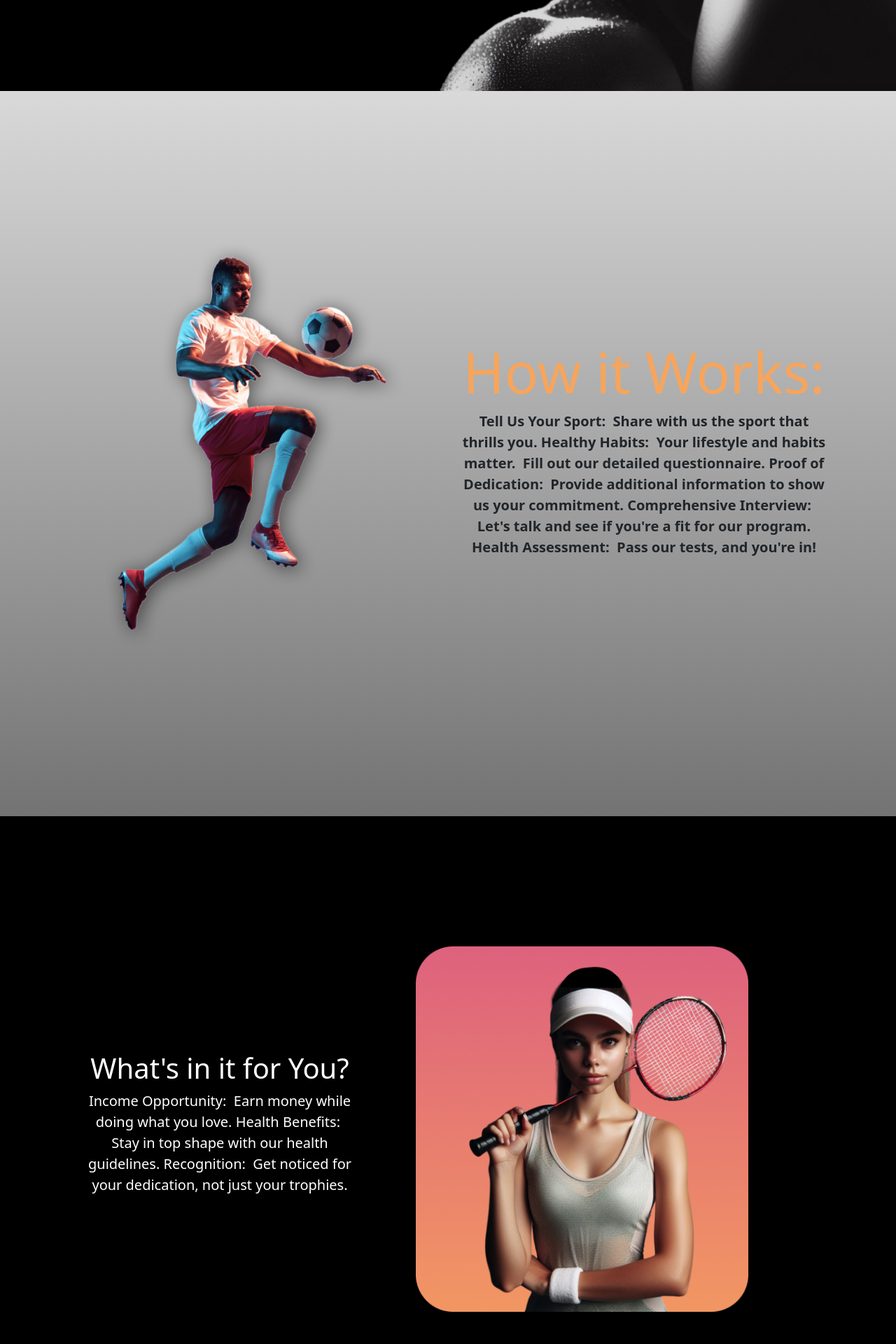
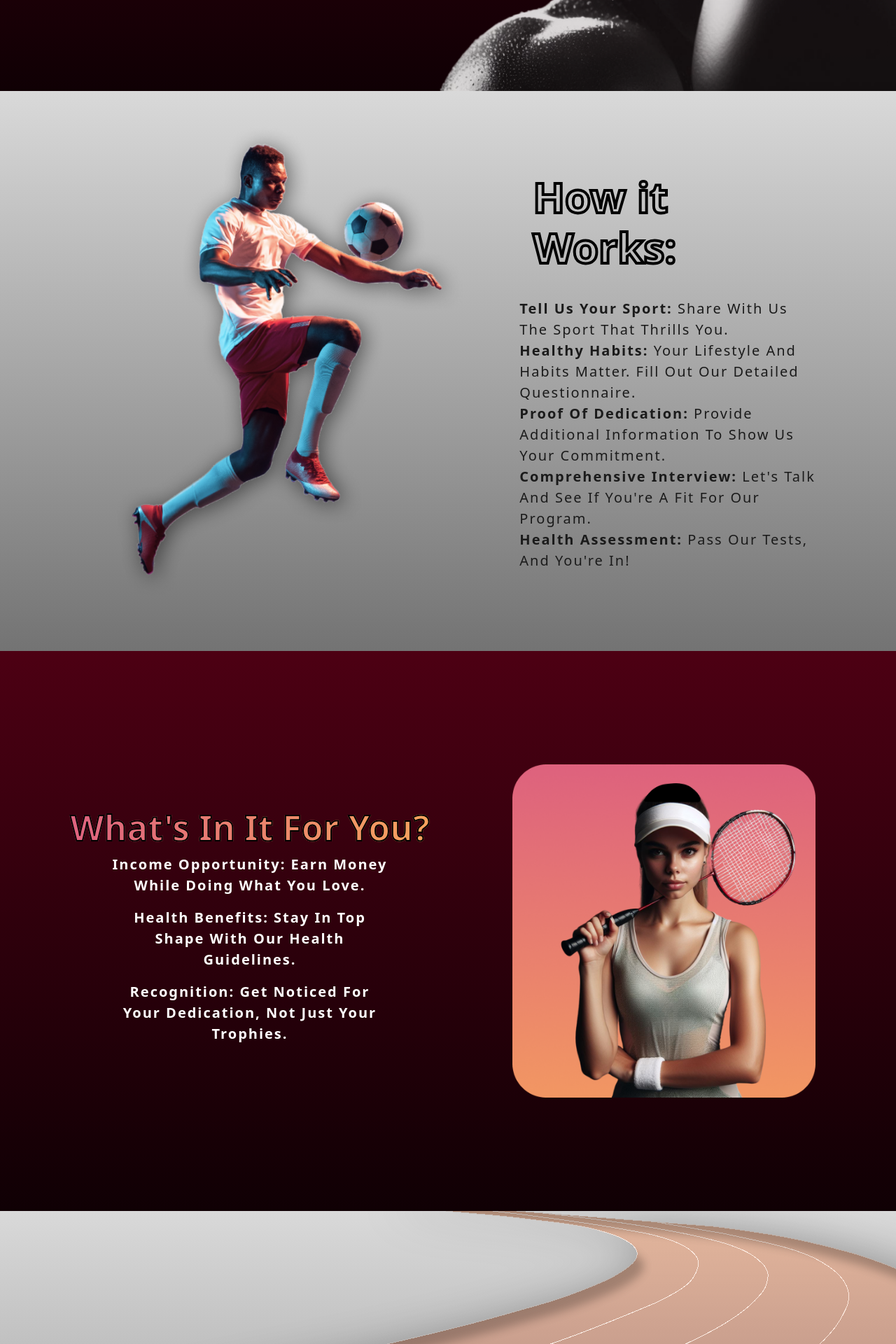
Before and after one commit to dm-dmytrenko/file4_upwork, a React (Create React App) app: page / in a window 1280 px wide. Shown: the part 740-2660 px from the top of the page at 70% size. Built offline with nearby package versions, Linux system fonts and the light colour scheme; a web font is replaced by a local one.

Commit message:
fixed styles in both pages

```diff
--- a/src/components/landing-page/boxer/boxer.scss
+++ b/src/components/landing-page/boxer/boxer.scss
@@ -1,7 +1,7 @@
 .boxer-container {
     position: relative;
     margin-top: 4px;
-    background-color: black;
+    background: var(--dark-gradient);
     min-height: 750px;
     display: flex;
     justify-content: space-between;
--- a/src/components/landing-page/footbalMan/footbalMan.scss
+++ b/src/components/landing-page/footbalMan/footbalMan.scss
@@ -1,26 +1,40 @@
 .footbal-container {
   background: linear-gradient(to bottom, #D9D9D9, #737373);
-    min-height: 750px;
   display: flex;
-    padding: 100px;
   justify-content: space-between;
   align-items: center;
-    color: "1B1B1B";
+  padding: 60px 110px 60px 110px;
+  max-height: 800px;
+  color: #1B1B1B;
+
+  .text-side-right-football {
+    h1 {
+      font-size: 60px;
+      font-weight: 800;
+      color: transparent;
+      -webkit-text-stroke: 4px black;
+      -webkit-background-clip: text;
+      background-clip: text;
+      padding-bottom: 29px;
     }
 
-  .text-side-right {
-    flex: 1;
-    padding-left: 20px;
+    p {
       font-size: 20px;
+      font-weight: 500;
+      letter-spacing: 2px !important;
+      margin-bottom: 0px;
+      text-transform: capitalize;
+    }
   }
 
   .image-side-left {
-    flex: 1;
     padding-right: 20px;
-  }
 
-  .image-side-left img {
+    img {
+      min-width: 250px;
       max-width: 100%;
       height: 100%;
       object-fit: cover;
     }
+  }
+}
--- a/src/components/landing-page/footbalMan/footbalMan.tsx
+++ b/src/components/landing-page/footbalMan/footbalMan.tsx
@@ -1,24 +1,39 @@
 import React from 'react';
+import { Container, Row, Col } from 'react-bootstrap';
 import footbalImage from '../../../static/images/footBallMan.png';
-import './footbalMan.scss'
+import './footbalMan.scss';
 
 
 const FootbalMan: React.FC = () => {
     return (
       <div className="footbal-container">
-        <div className="image-side-left">
-          <img src={footbalImage} alt="footbal man" />
-        </div>
-        <div className="text-side-right">
-            <h1>How it Works:</h1>
+        <Row style={{ alignItems: 'center'}}>
+          <Col sm md={7} className="image-side-left">
+            <img src={footbalImage} alt="Football player" />
+          </Col>
+          <Col sm md={5} className="text-side-right-football">
+            <Row className='justify-content-md-center'>
+              <Col md={11}>
+                <h1>How it Works:</h1>
+              </Col>
+            </Row>
             <p>
-            Tell Us Your Sport:  Share with us the sport that thrills you.
-            Healthy Habits:  Your lifestyle and habits matter.  Fill out our detailed questionnaire.
-            Proof of Dedication:  Provide additional information to show us your commitment.
-            Comprehensive Interview:  Let's talk and see if you're a fit for our program.
-            Health Assessment:  Pass our tests, and you're in!
+              <b>Tell Us Your Sport:</b> Share with us the sport that thrills you.
             </p>
-        </div>
+            <p>
+              <b>Healthy Habits:</b> Your lifestyle and habits matter. Fill out our detailed questionnaire.
+            </p>
+            <p>
+              <b>Proof of Dedication:</b> Provide additional information to show us your commitment.
+            </p>
+            <p>
+              <b>Comprehensive Interview:</b> Let's talk and see if you're a fit for our program.
+            </p>
+            <p>
+              <b>Health Assessment:</b> Pass our tests, and you're in!
+            </p>
+          </Col>
+        </Row>
       </div>
     );
   };
--- a/src/components/landing-page/footer/footer.scss
+++ b/src/components/landing-page/footer/footer.scss
@@ -10,7 +10,7 @@
     }
 
     .footer-top {
-        height: 500px;
+        height: 350px;
         padding: 100px;
         display: flex;
         justify-content: flex-end;
--- a/src/components/landing-page/header/header.scss
+++ b/src/components/landing-page/header/header.scss
@@ -1,4 +1,4 @@
-.header-container {
+.header-main {
     width: 100%;
     min-height: 116px;
     background-color: black;
@@ -8,20 +8,19 @@
     margin-left: 0px;
 
     border: none;
-    box-shadow: 0px 8px 6px rgba(0, 0, 0, 0.25);  /* 4px shadow with 25% opacity */
-  }
+    box-shadow: 0px 8px 6px rgba(0, 0, 0, 0.25);
 
-  .gradient-text {
+    .gradient-text-main {
       font-size: 50px;
-    font-weight: 700;
+      font-weight: 800;
       font-style: normal;
       padding: 10px 45px;
       background-image: linear-gradient(91deg, #DD6080 4.08%, #F7A55C 106.84%);
       -webkit-background-clip: text;
       color: transparent;
     }
+  }
 
-  /* Responsive Design */
   @media (max-width: 600px) {
     .gradient-box {
       height: auto;
--- a/src/components/landing-page/header/header.tsx
+++ b/src/components/landing-page/header/header.tsx
@@ -4,8 +4,8 @@ import './header.scss';
 
 const Header: React.FC = () => {
   return (
-    <div className='header-container'>
-      <header className="gradient-text">
+    <div className='header-main'>
+      <header className="gradient-text-main">
         Calling All Athletes Age 8 - 29!
       </header>
     </div>
--- a/src/components/landing-page/joinTeam/joinTeam.scss
+++ b/src/components/landing-page/joinTeam/joinTeam.scss
@@ -1,11 +1,12 @@
 .team-container {
-    background: linear-gradient(to bottom, #800020, #1A0007);
+    background: linear-gradient(to bottom, rgba(128, 0, 32, 0.5), rgba(26, 0, 7, 0.5)),#000000;
     height: 750px;
     display: flex;
     padding: 8%;
     justify-content: space-between;
     align-items: center;
     color: white;
+    text-transform: capitalize;
   }
 
   .text-side-right {
@@ -20,16 +21,16 @@
       color: #F7A55C;
       font-weight: normal;
       }
-
     h2 {
       font-size: 30px;
     }
-
     h3 {
       font-size: 25px;
       font-weight: 800;
-        color: #DD6080;
-        opacity: 0.5;
+      color: transparent !important;
+      -webkit-text-stroke: 1.5px #DD6080;
+      -webkit-background-clip: text;
+      background-clip: text;
     }
 
     a {
--- a/src/components/landing-page/motivation/motivation.scss
+++ b/src/components/landing-page/motivation/motivation.scss
@@ -5,16 +5,34 @@
     background-repeat: no-repeat;
     background-position: center;
     background-size: cover;
-    height: 750px;
-    padding: 10%;
+    padding: 160px;
+    height: 790px;
     display: flex;
     flex-direction: column;
     justify-content: center;
     align-items: center;
     text-align: center;
     color: black;
+    text-transform: capitalize;
+
+    h1 {
+        padding-bottom: 20px;
+        font-size: 50px;
+        font-weight: 800;
+        color: transparent;
+        -webkit-text-stroke: 3px black;
+        -webkit-background-clip: text;
+        background-clip: text;
+    }
+
+    p {
+        font-size: 20px;
+        font-weight: 500;
+    }
   }
 
-.motivation-container h1 {
-    padding-bottom: 20px;
+@media (max-width: 1445px) {
+.motivation-container {
+    background-size: auto;
 }
+}
--- a/src/components/landing-page/motivation/motivation.tsx
+++ b/src/components/landing-page/motivation/motivation.tsx
@@ -6,7 +6,7 @@ const Motivation: React.FC = () => {
         <div className='motivation-container'>
             <h1>Step up your game and seize this chance.</h1>
             <p>
-            Stop waiting on the sidelines.  This offer is limited and selective.  We prioritize health and commitment over championship titles.  If you're between 8 and 39 and have what it takes, let's get started.  Remember, it's not just about how you play the game, but also how you live the game!
+            Stop waiting on the sidelines. This offer is limited and selective. We prioritize health and commitment over championship titles.  If you're between 8 and 39 and have what it takes, let's get started.  Remember, it's not just about how you play the game, but also how you live the game!
             </p>
         </div>
     );
--- a/src/components/landing-page/tennisWoman/tennisWoman.scss
+++ b/src/components/landing-page/tennisWoman/tennisWoman.scss
@@ -1,23 +1,27 @@
 .tennis-container {
-    // position: relative;
-    background: black;
-    min-height: 750px;
-    display: flex;
-    padding: 100px;
-    justify-content: space-between;
-    align-items: center;
-    color: white;
-  }
+  background: var(--dark-gradient);
+  color: white;
+  text-transform: capitalize;
 
   .text-side-left {
-    flex: 1;
-    padding-left: 20px;
+    padding-left: 86px;
     font-size: 20px;
     text-align: center;
-  }
 
-  .image-side-right {
-    padding: 86px;
+    h1 {
+      font-size: 50px;
+      font-weight: bold;
+      color: transparent;
+      background: linear-gradient(91deg, #DD6080, #F7A55C);
+      -webkit-background-clip: text;
+      background-clip: text;
+      -webkit-text-stroke: 2px black;
+
+    }
+    p {
+      letter-spacing: 2px;
+      font-weight: 700;
+    }
   }
 
   .image-side-right img {
@@ -25,3 +29,4 @@
     height: 100%;
     object-fit: cover;
   }
+}
--- a/src/components/landing-page/tennisWoman/tennisWoman.tsx
+++ b/src/components/landing-page/tennisWoman/tennisWoman.tsx
@@ -1,21 +1,37 @@
 import React from 'react';
+import { Container, Row, Col } from 'react-bootstrap';
 import tennisWomanImage from '../../../static/images/tennisWoman.png';
+
 import './tennisWoman.scss'
 
 
 const TennisWoman: React.FC = () => {
     return (
-      <div className="tennis-container">
-        <div className="text-side-left">
+      <Container fluid className="tennis-container">  {/* Main container with gradient background */}
+        <Row
+          className="justify-content-md-center"
+          style={{ minHeight: '800px', alignItems: 'center'}}
+        >
+          <Col md={6} className="text-side-left">
             <h1>What's in it for You?</h1>
-            <p>Income Opportunity:  Earn money while doing what you love.
-Health Benefits:  Stay in top shape with our health guidelines.
-Recognition:  Get noticed for your dedication, not just your trophies.</p>
-        </div>
-        <div className="image-side-right">
-          <img src={tennisWomanImage} alt="tennis woman" />
-        </div>
-      </div>
+            <Row className="justify-content-md-center">
+              <Col md={9}>
+                <p>Income Opportunity: Earn money while doing what you love.</p>
+                <p>Health Benefits: Stay in top shape with our health guidelines.</p>
+                <p>Recognition: Get noticed for your dedication, not just your trophies.</p>
+              </Col>
+            </Row>
+
+          </Col>
+          <Col md={6} className="image-side-right">
+            <Row className="justify-content-md-center">
+              <Col md={9}>
+                <img src={tennisWomanImage} alt="Tennis woman" />
+              </Col>
+            </Row>
+          </Col>
+        </Row>
+      </Container>
     );
   };
 
--- a/src/index.css
+++ b/src/index.css
@@ -9,6 +9,8 @@
 
   --primary: #F7A55C;
   --secondary: #DD6080;
+
+  --dark-gradient: linear-gradient(to bottom, rgba(128, 0, 32, 0.6), rgba(26, 0, 7, 0.6)),#000000;
 }
 
 body {
```
Lines whose indentation alone changed are shown as unchanged.
